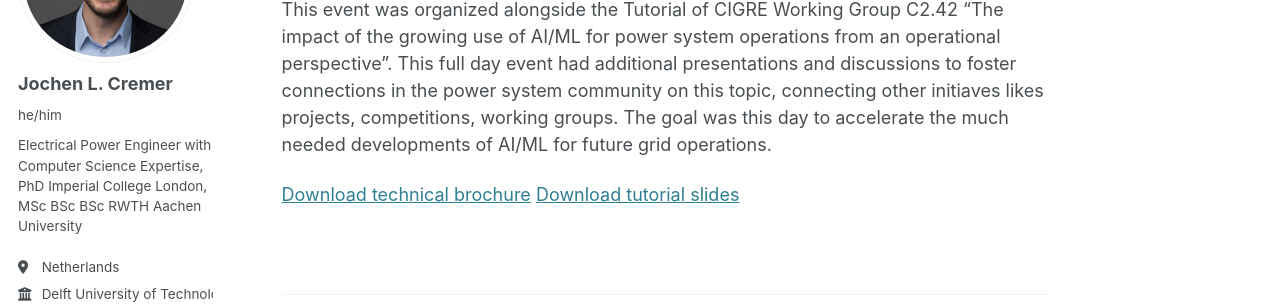
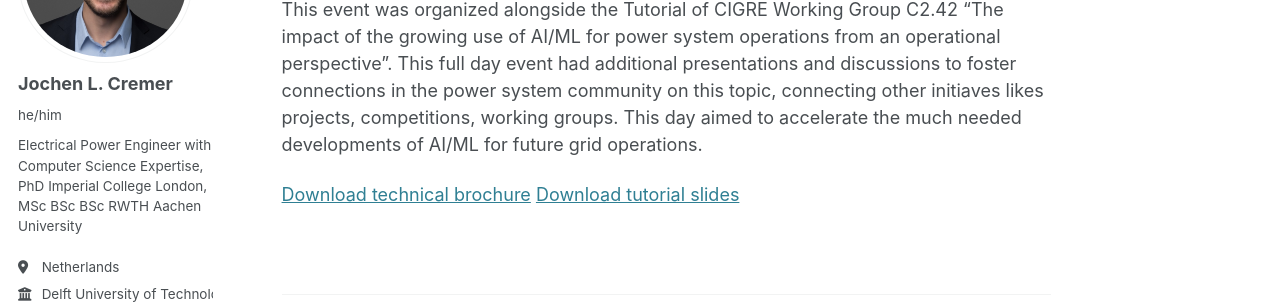
Before and after one commit to JochenC/JochenC.github.io, a Jekyll site: the page built from _talks/2024-11-01-ai-grid-operations.md, in a window 1280 px wide and 1103 px high. Shown: the part 207-511 px from the top of the window. Built offline with Jekyll 4.4.1, drawn with Linux system fonts in a browser that asks for light colours; some web fonts are replaced.

Commit message:
Update 2024-11-01-ai-grid-operations.md

```diff
--- a/_talks/2024-11-01-ai-grid-operations.md
+++ b/_talks/2024-11-01-ai-grid-operations.md
@@ -8,7 +8,7 @@ date: 2024-11-18
 location: "Paris, France"
 ---
 
-This event was organized alongside the Tutorial of CIGRE Working Group C2.42 “The impact of the growing use of AI/ML for power system operations from an operational perspective”. This full day event had additional presentations and discussions to foster connections in the power system community on this topic, connecting other initiaves likes projects, competitions, working groups. The goal was this day to accelerate the much needed developments of AI/ML for future grid operations.
+This event was organized alongside the Tutorial of CIGRE Working Group C2.42 “The impact of the growing use of AI/ML for power system operations from an operational perspective”. This full day event had additional presentations and discussions to foster connections in the power system community on this topic, connecting other initiaves likes projects, competitions, working groups. This day aimed to accelerate the much needed developments of AI/ML for future grid operations.
 
 [Download technical brochure](https://www.e-cigre.org/publications/detail/946-the-impact-of-the-growing-use-of-machine-learningartificial-intelligence-in-the-operation-and-control-of-power-networks-from-an-operational-perspective.html)
 [Download tutorial slides](https://drive.google.com/file/d/1c9QlOLkbYdp4YdAzppD7eEL8JQp9gdaR/view?usp=sharing)
```
